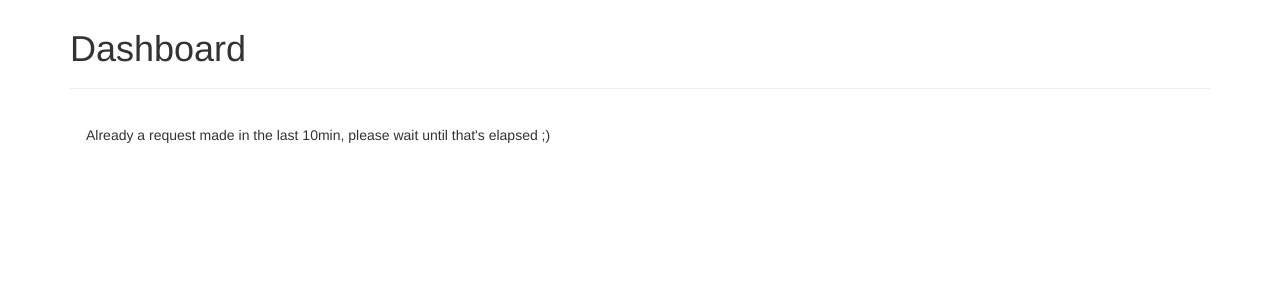
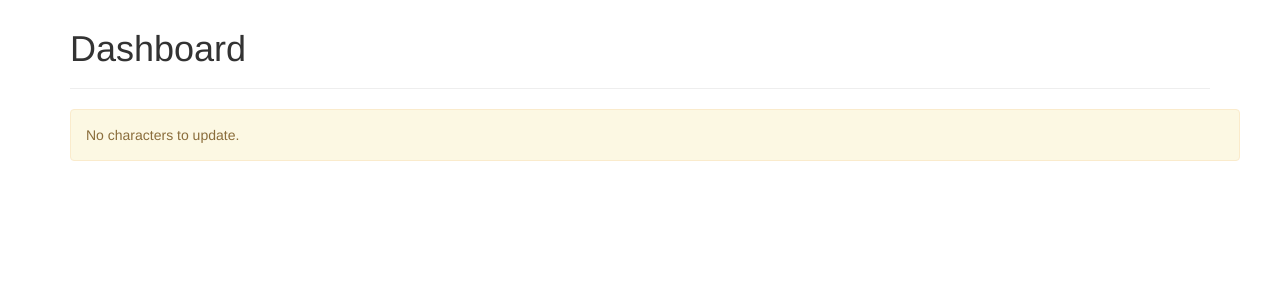
Before and after one commit to Korbeil/_archive-demeter, a PHP site: template src/views/dashboard.twig in a window 1280 px wide. Shown: the part 51-351 px from the top of the page. Run offline with PHP 8.4, Linux system fonts and the light colour scheme; the template is opened without the code that fills it, so the values that code supplies are empty; some libraries are stand-ins or nearby versions.

Commit message:
[FIX] No button on dashboard when we‘ve no characters to update

```diff
--- a/src/views/dashboard.twig
+++ b/src/views/dashboard.twig
@@ -13,6 +13,7 @@
         <h1 id="navbar">Dashboard</h1>
     </div>
 
+    {% if characters|length > 0 %}
         <div class="container alert alert-{{ update.class }}">
             {% if update.message == 'ok' %}
                 <div style="display: inline-block; margin-top: 7px;">
@@ -23,6 +24,11 @@
                 Already a request made in the last 10min, please wait until that's elapsed ;)
             {% endif %}
         </div>
+    {% else %}
+        <div class="container alert alert-warning">
+            No characters to update.
+        </div>
+    {% endif %}
 
     {% for character in characters %}
         <div class="well container">
```
Lines whose indentation alone changed are shown as unchanged.
